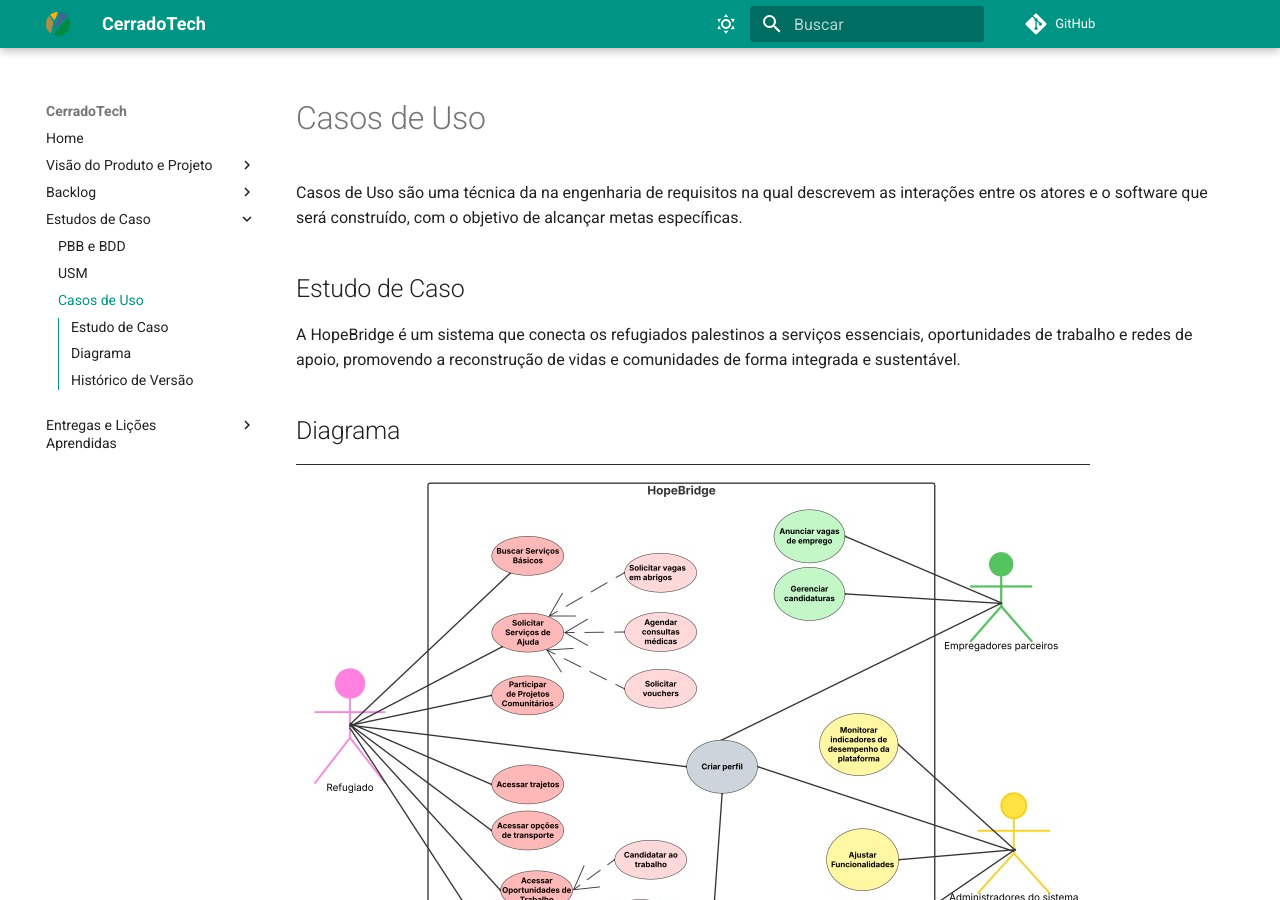
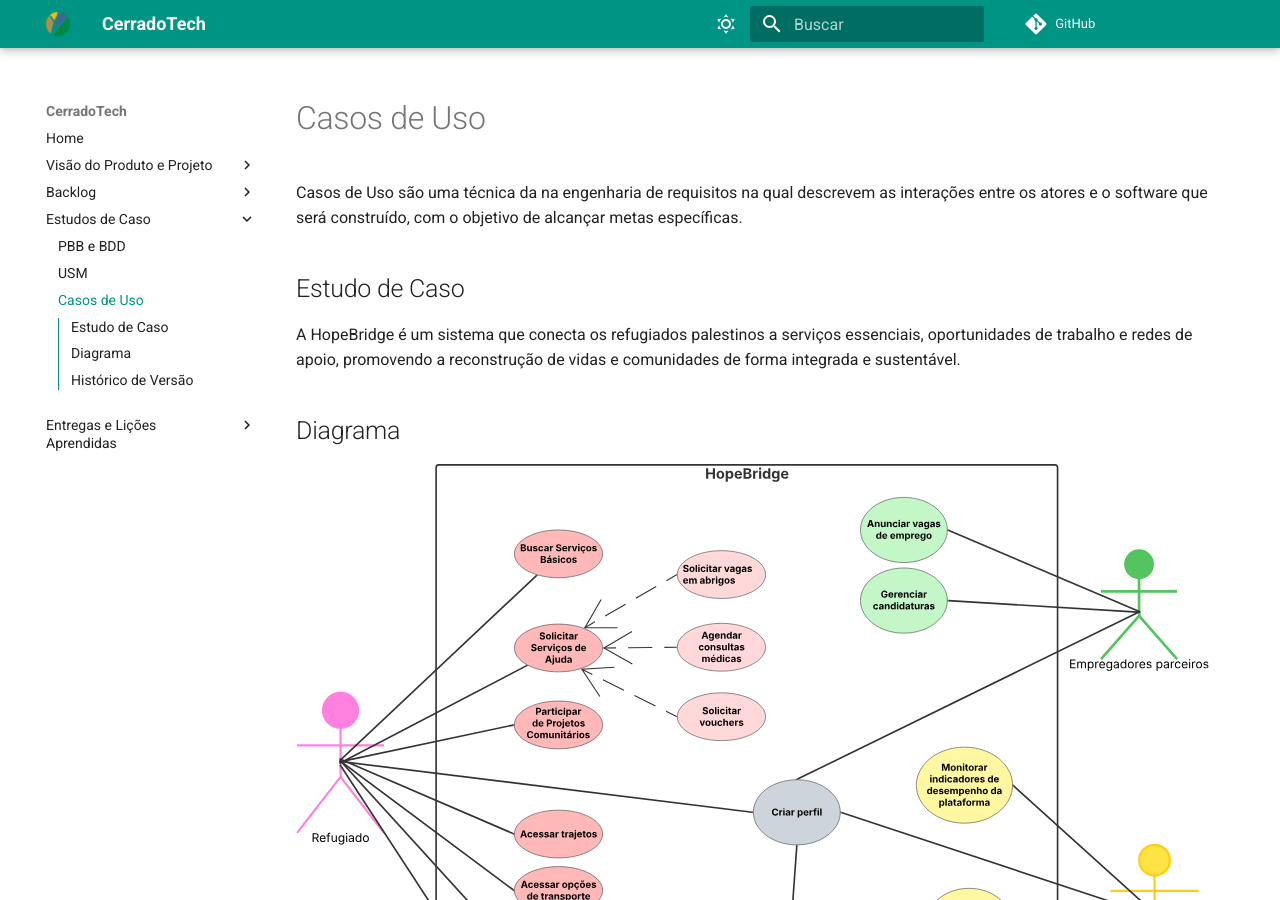
Before and after one commit to mdsreq-fga-unb/2024.2-T03-CerradoTech, an MkDocs documentation site: the page built from docs/sections/UC.md, in a window 1280 px wide and 900 px high. Built offline with MkDocs 1.6.1 and Material for MkDocs 9.7.7, drawn with Linux system fonts in a browser that asks for light colours; comment, search, counter and statistics services are not loaded.

Commit message:
Atualizando imagem do diagrama de casos de uso

```diff
--- a/docs/sections/UC.md
+++ b/docs/sections/UC.md
@@ -5,7 +5,7 @@ A HopeBridge é um sistema que conecta os refugiados palestinos a serviços esse
 
 ## Diagrama
 
-![Diagrama](../assets/diagrama.jpeg)
+![Diagrama](../assets/Diagrama%20HopeBridge.svg)
 
 **Ator: REFUGIADO**
 
```
Also changed, not shown: docs/assets/Diagrama HopeBridge.svg (added), docs/assets/diagrama.jpeg (deleted).
